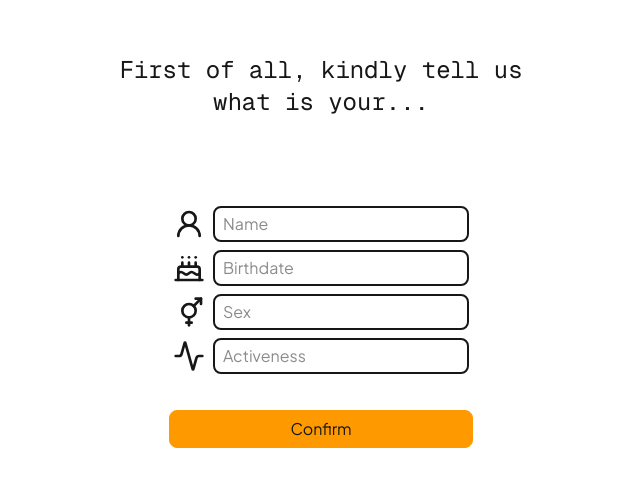
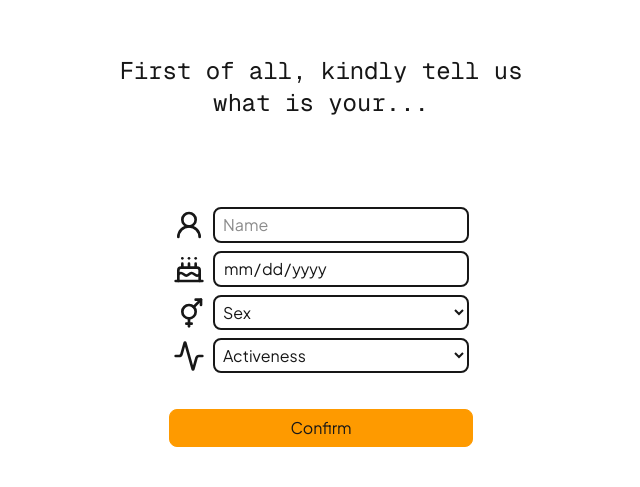
Before and after one commit to marjannuel/ai-integrated-calorie-tracker, a Next.js app: page /dashboard in a window 1280 px wide. Shown: the part 149-636 px from the top of the page, without its empty margins (319-959 px from the left). Built offline with nearby package versions, Linux system fonts and the light colour scheme.

Commit message:
Added correct input type on dashboard page UI

```diff
--- a/app/dashboard/page.tsx
+++ b/app/dashboard/page.tsx
@@ -1,41 +1,88 @@
+'use client';
 import { Cake, UserRound, VenusAndMars, Activity } from 'lucide-react';
+import { useState } from 'react';
 
 export default function DashboardPage(){
+    const [formData, setFormData] = useState({
+        sex: '',
+        activeness: ''
+    });
+    const [userName, setUserName] = useState('');
+    const [birthDate, setBirthDate] = useState('');
+
+    const handleChange = (e: React.ChangeEvent<HTMLSelectElement>) => {
+        const { name, value } = e.target;
+        setFormData((prev) => ({
+        ...prev,
+        [name]: value
+        }));
+    };
+
     return(
         <div className="h-dvh w-full min-w-0 overflow-x-hidden flex flex-col justify-center items-center">
-            <div className="px-6 w-full max-w-md md:max-w-lg flex flex-col justify-center items-center gap-2">
+            <form className="px-6 w-full max-w-md md:max-w-lg flex flex-col justify-center items-center gap-2">
                 <h1 className="font-mono text-center text-lg md:text-2xl w-full mb-15 md:mb-20">
                     First of all, kindly tell us what is your...
                 </h1>
                 <div className='flex justify-center items-center gap-2'>
                     <UserRound className='w-6 h-6 md:w-8 md:h-8'/>
                     <input className='border md:border-2 outline-none rounded-lg py-1 dark:bg-neutral-800 w-44 md:w-64 px-2 text-sm md:text-base font-sans'
-                    placeholder='Name'>
+                    placeholder='Name'
+                    name='name'
+                    type='text'
+                    required
+                    value={userName}
+                    onChange={(e) => setUserName(e.currentTarget.value)}>
                     </input>
                 </div>
                 <div className='flex justify-center items-center gap-2'>
                     <Cake className='w-6 h-6 md:w-8 md:h-8'/>
-                    <input className='border md:border-2 outline-none rounded-lg py-1 dark:bg-neutral-800 w-44 md:w-64 px-2 text-sm md:text-base font-sans'
-                    placeholder='Birthdate'>
+                    <input className='border md:border-2 outline-none rounded-lg py-1 dark:bg-neutral-800 w-44 md:w-64 px-2 text-sm md:text-base font-sans md:hover:cursor-text'
+                    placeholder='Birthdate'
+                    name='birthdate'
+                    type='date'
+                    required
+                    value={birthDate}
+                    onChange={(e) => setBirthDate(e.currentTarget.value)}>
                     </input>
                 </div>
                 <div className='flex justify-center items-center gap-2'>
                     <VenusAndMars className='w-6 h-6 md:w-8 md:h-8'/>
-                    <input className='border md:border-2 outline-none rounded-lg py-1 dark:bg-neutral-800 w-44 md:w-64 px-2 text-sm md:text-base font-sans'
-                    placeholder='Sex'>
-                    </input>
+                    <select
+                        name="sex"
+                        value={formData.sex}
+                        onChange={handleChange}
+                        className='border md:border-2 outline-none rounded-lg py-1 dark:bg-neutral-800 w-44 md:w-64 px-1 text-sm md:text-base font-sans md:hover:cursor-pointer'
+                        required
+                    >
+                        <option value="" disabled hidden>
+                        Sex
+                        </option>
+                        <option value="male" className="bg-zinc-900 text-white">Male</option>
+                        <option value="female" className="bg-zinc-900 text-white">Female</option>
+                    </select>
                 </div>
                 <div className='flex justify-center items-center gap-2'>
                     <Activity className='w-6 h-6 md:w-8 md:h-8'/>
-                    <input className='border md:border-2 outline-none rounded-lg py-1 dark:bg-neutral-800 w-44 md:w-64 px-2 text-sm md:text-base font-sans'
-                    placeholder='Activeness'>
-                    </input>
+                    <select
+                        name="activeness"
+                        value={formData.activeness}
+                        onChange={handleChange}
+                        className='border md:border-2 outline-none rounded-lg py-1 dark:bg-neutral-800 w-44 md:w-64 px-1 text-sm md:text-base font-sans'
+                        required
+                    >
+                        <option value="" disabled hidden>
+                        Activeness
+                        </option>
+                        <option value="sedentary" className="bg-zinc-900 text-white">Sedentary</option>
+                        <option value="moderate" className="bg-zinc-900 text-white">Moderately Active</option>
+                        <option value="active" className="bg-zinc-900 text-white">Very Active</option>
+                    </select>
                 </div>
                 <button className='mt-5 md:mt-7 text-sm md:text-base font-sans border w-52 md:w-76 py-1 md:py-1.5 rounded-lg bg-amber-500 text-neutral-900 border-amber-500 md:hover:cursor-pointer md:hover:bg-amber-600'>
                     Confirm
                 </button>
-            </div>
-
+            </form>
         </div>
     )
 }
--- a/app/globals.css
+++ b/app/globals.css
@@ -75,3 +75,8 @@ body {
 .animate-login-animation {
   animation: loginAnimation 1s ease-in-out infinite;
 }
+
+input[type="date"]::-webkit-calendar-picker-indicator {
+  filter: invert(1);
+  cursor: pointer;
+}
```
